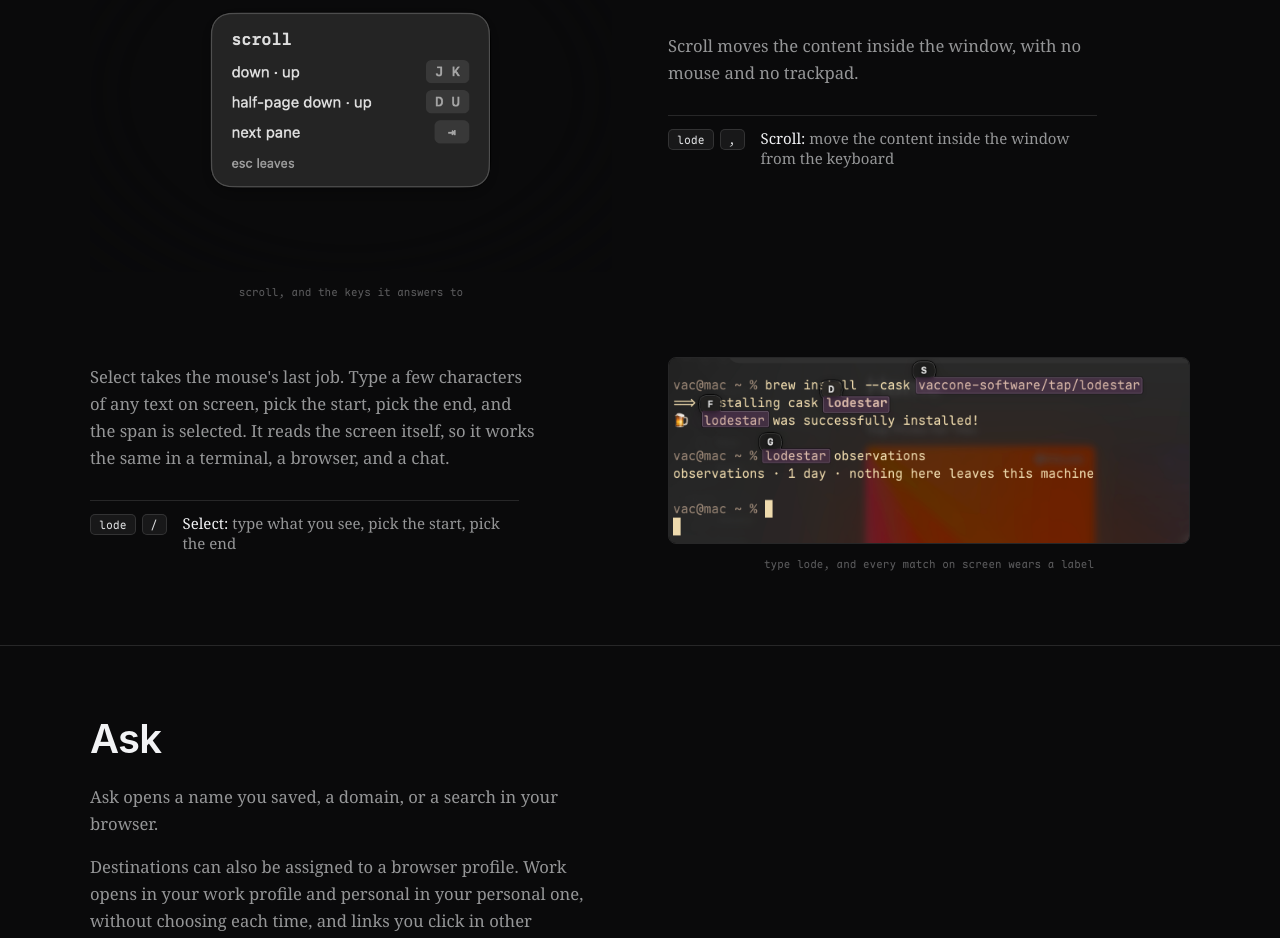
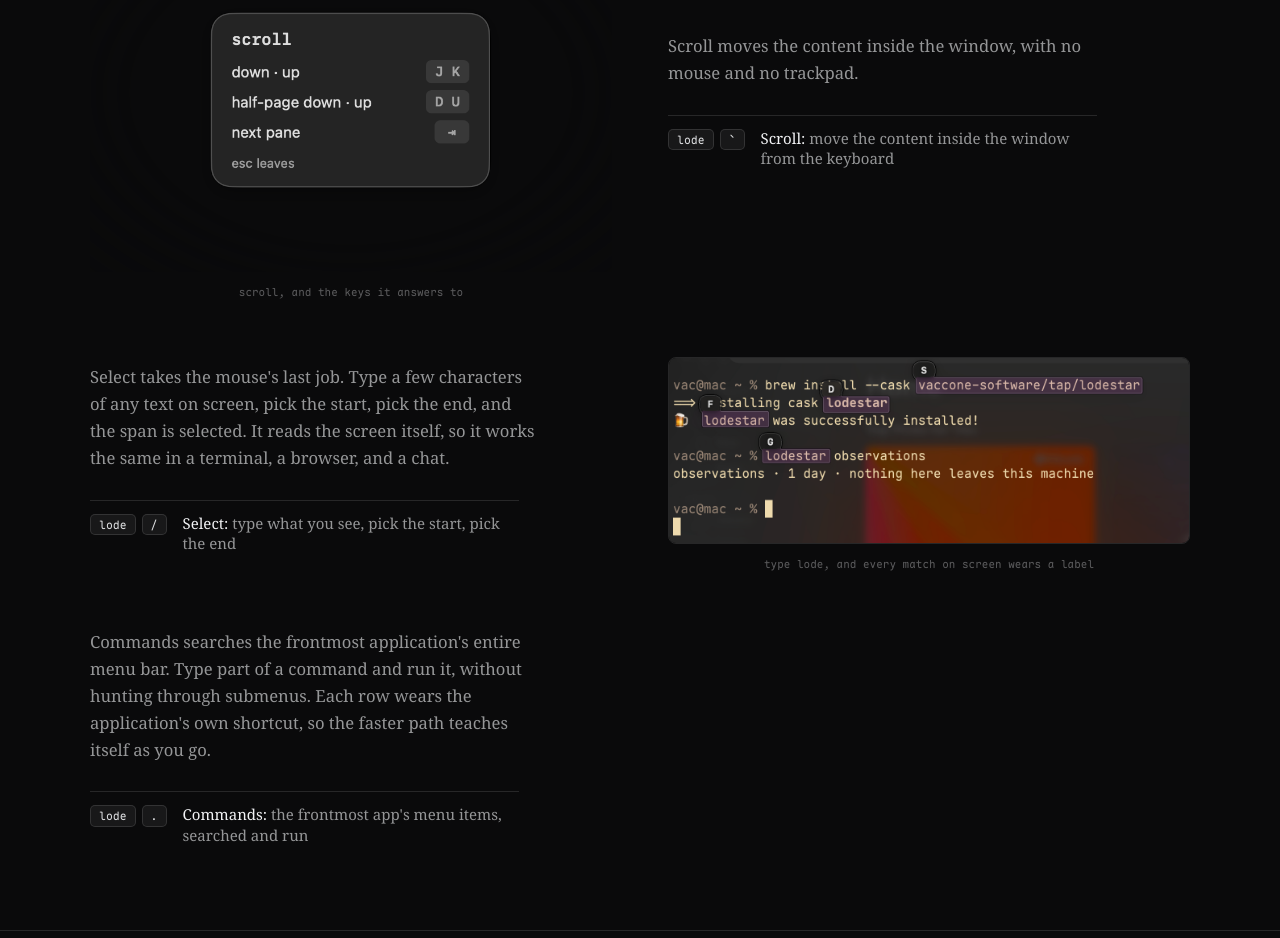
Before and after one commit to Vaccone-Software/lodestar-site, a Next.js app: page / in a window 1280 px wide. Shown: the part 2860-3798 px from the top of the page. Built offline with nearby package versions, Linux system fonts and the light colour scheme; no server answers.

Commit message:
The page learns commands, and scroll finds its true key

```diff
--- a/app/layout.tsx
+++ b/app/layout.tsx
@@ -15,7 +15,7 @@
 export const metadata: Metadata = {
   title: "Lodestar · keyboard navigation for macOS",
   description:
-    "An opinionated way to navigate and operate your computer. Applications arrive maximized under letters you assign, with click hints, keyboard scrolling, browser routing and clipboard history in one grammar.",
+    "An opinionated way to navigate and operate your computer. Applications arrive maximized under letters you assign, with click hints, on-screen text selection, app commands, keyboard scrolling, browser routing and clipboard history in one grammar.",
 };
 
 export default function RootLayout({
--- a/app/page.tsx
+++ b/app/page.tsx
@@ -273,7 +273,7 @@
             </p>
           }
           rows={
-            <KeyRow keys={["lode", ","]} name="Scroll">
+            <KeyRow keys={["lode", "`"]} name="Scroll">
               move the content inside the window from the keyboard
             </KeyRow>
           }
@@ -293,6 +293,22 @@
           rows={
             <KeyRow keys={["lode", "/"]} name="Select">
               type what you see, pick the start, pick the end
+            </KeyRow>
+          }
+        />
+        <Item
+          flip
+          text={
+            <p>
+              Commands searches the frontmost application&apos;s entire menu
+              bar. Type part of a command and run it, without hunting through
+              submenus. Each row wears the application&apos;s own shortcut, so
+              the faster path teaches itself as you go.
+            </p>
+          }
+          rows={
+            <KeyRow keys={["lode", "."]} name="Commands">
+              the frontmost app&apos;s menu items, searched and run
             </KeyRow>
           }
         />
```
